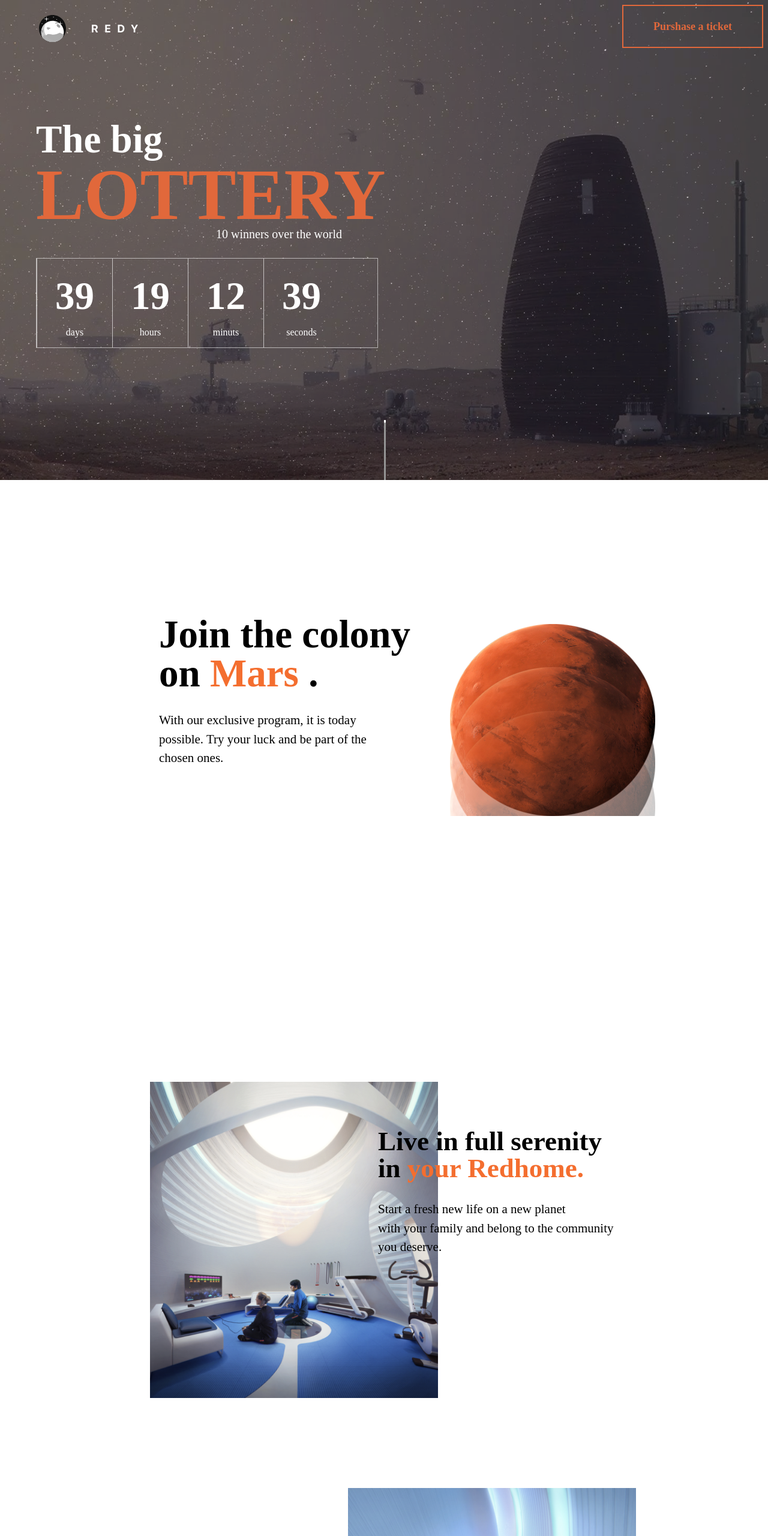
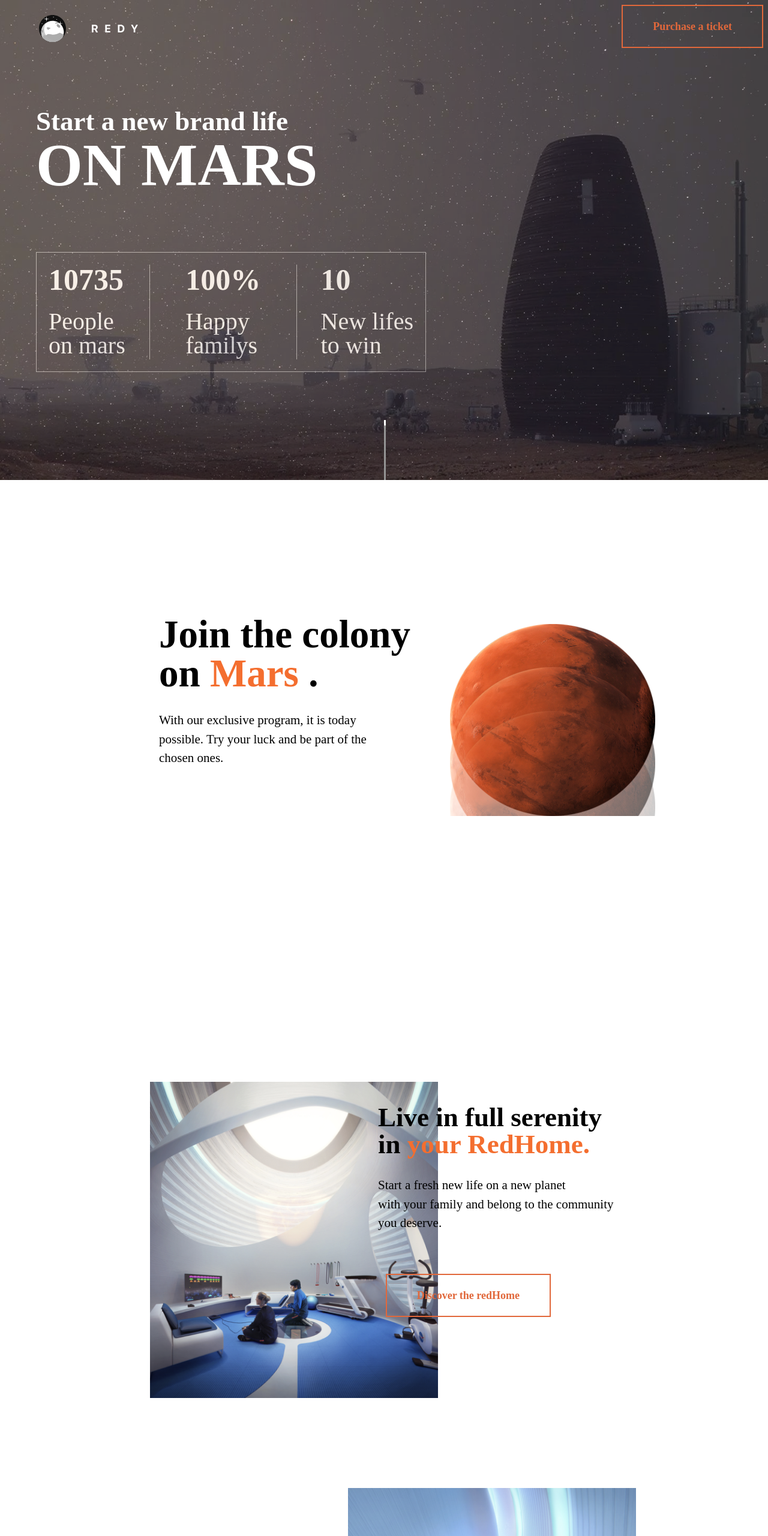
Before and after one commit to kentoje/REDY, a website built with Parcel: page src/index.html in a window 1280 px wide. Shown: the top 2560 px of the page at 60% size. Built offline with nearby package versions, Linux system fonts and the light colour scheme; files whose address does not match are found by name.

Commit message:
add text and last section

```diff
--- a/src/index.html
+++ b/src/index.html
@@ -24,28 +24,24 @@
           <li><a href="#">Contact</a></li>
         </ul> -->
       </nav>
-      <a href="#" class="purshaseButton">Purshase a ticket</a>
+      <a href="#" class="purshaseButton">Purchase a ticket</a>
     </header>
     <div class="quote">
-      <h1 class="quote__hero">The big<br> <span class="pink">lottery</span><br></h1>
-      <h1 class="quote__little">10 winners over the world</span><br></h1>
+      <h1 class="quote__hero">Start a new brand life <br> <span class="pink"> on Mars</span><br>
+      </h1>
     </div>
-    <div id="clockdiv" class="timer">
-      <div class="timer__container">
-        <span class="days"></span>
-        <div class="smalltext">days</div>
+    <div class="numbers">
+      <div class="numbers__container">
+        <h1 class="numbers__container--number">10735</h1>
+        <h3 class="numbers__container--title">People <br>on mars</h3>
       </div>
-      <div class="timer__container">
-        <span class="hours"></span>
-        <div class="smalltext">hours</div>
+      <div class="numbers__container">
+        <h1 class="numbers__container--number">100%</h1>
+        <h3 class="numbers__container--title">Happy <br>familys</h3>
       </div>
-      <div class="timer__container">
-        <span class="minutes"></span>
-        <div class="smalltext">minuts</div>
-      </div>
-      <div class="timer__container">
-        <span class="seconds"></span>
-        <div class="smalltext">seconds</div>
+      <div class="numbers__container">
+        <h1 class="numbers__container--number">10</h1>
+        <h3 class="numbers__container--title">New lifes <br>to win</h3>
       </div>
     </div>
     <img class="hero__img rellax" data-rellax-speed="-8" src="../src/img/hero-marsha-min.jpg" alt="">
@@ -68,9 +64,11 @@
     <img src="../src/img/interior1.png" alt="">
     <div class="thirdSection__container">
       <div class="thirdSection__container--text">
-        <h1>Live in full serenity <br> in <span class="pink">your Redhome.</span> <br></h1>
-        <p>Start a fresh new life on a new planet <br> with your family and belong to the community you deserve.</p>
+        <h1>Live in full serenity <br> in <span class="pink">your RedHome.</span> <br></h1>
+        <p>Start a fresh new life on a new planet <br> with your family and belong to the community you deserve.
+        </p>
       </div>
+      <a href="#" class="redhomeButton"> Discover the redHome</a>
     </div>
   </section>
   <section class="fourthSection">
@@ -85,7 +83,27 @@
     </div>
   </section>
   <section class="fifthSection">
-    <h1 class="fifthSection__text">Try your luck !</h1>
+    <h2 class="fifthSection__lotery">THE BIG LOTERY IN</h2>
+    <div id="clockdiv" class="timer">
+      <div class="timer__container">
+        <span class="days"></span>
+        <div class="smalltext">days</div>
+      </div>
+      <div class="timer__container">
+        <span class="hours"></span>
+        <div class="smalltext">hours</div>
+      </div>
+      <div class="timer__container">
+        <span class="minutes"></span>
+        <div class="smalltext">minutes</div>
+      </div>
+      <div class="timer__container">
+        <span class="seconds"></span>
+        <div class="smalltext">seconds</div>
+      </div>
+    </div>
+    <h2 class="fifthSection__numbers">And already 19 millions tickets sold</h2>
+    <h1 class="fifthSection__text">Try your luck!</h1>
     <a class="fifthSection__button" href="#">Purshase a ticket</a>
   </section>
   <footer class="footer">
--- a/src/scss/global/layout.scss
+++ b/src/scss/global/layout.scss
@@ -32,24 +32,37 @@
   }
 }
 
-// .menu ul {
-//     display: flex;
-//     justify-content: space-around;
-//     padding: 30px;
-//     li {
-//       padding: 8px 60px;
-//       font-weight: bold;
-//       font-size: 17px;
-//     }
-// }
+.numbers {
+  position: absolute;
+  bottom: 180px;
+  left: 60px;
+  width: 650px;
+  height: 200px;
+  display: flex;
+  justify-content: space-between;
+  border: solid 0.5px rgba(255, 255, 255, 0.582);
+  padding: 20px 20px;
+  &__container {
+    &--number{
+      font-size: 50px;
+      font-weight: bold;
+      margin-bottom: 25px;
+    }
+    &--title{
+      font-size: 40px;
+    }
+  }
+}
 
-// .menu li:first-child {
-//   border-right: solid 1px white;
-// }
+.numbers__container:first-child {
+  border-right: rgba(255, 255, 255, 0.582) solid 0.5px;
+  padding-right: 40px;
+}
 
-// .menu li:last-child {
-//   border-left: solid 1px white;
-// }
+.numbers__container:last-child {
+  border-left: rgba(255, 255, 255, 0.582) solid 0.5px;
+  padding-left: 40px;
+}
 
 .purshaseButton {
     font-size: 18px;
@@ -59,7 +72,6 @@
     top: 8px;
     color: black;
     border: #e1683b solid 2px;
-    // background:linear-gradient(#FF4F19, #FF3465);
     padding: 25px 50px;
     color: #e1683b;
   }
@@ -69,17 +81,16 @@
     z-index: 12;
     position: absolute;
     width: 1000px;
-    font-size: 65px;
+    font-size: 45px;
     font-weight: bold;
     height: 480px;
-    top: 200px;
+    top: 180px;
     left: 60px;
     text-align: left;
     overflow-y: scroll;
     .pink {
-      // color: #FF3465;
-      color: #e1683b;
-      font-size: 120px;
+      color: rgb(244, 110, 47)b;
+      font-size: 100px;
       text-transform: uppercase;
     }
     &__hero {
@@ -177,7 +188,7 @@
   &__container {
     position: absolute;
     // background-color: black;
-    top: 200px;
+    top: 160px;
     right: 140px;
     width: 600px;
     color: black;
@@ -193,6 +204,17 @@
         }
       }
     }
+    .redhomeButton{
+      position: absolute;
+      font-size: 18px;
+      font-weight: bold;
+      position: absolute;
+      right: 222px;
+      bottom: -60px;
+      border: #e1683b solid 2px;
+      padding: 25px 50px;
+      color: #e1683b;
+    }
   }
 }
 
@@ -207,7 +229,7 @@ p {
   width: 100vw;
   height: 100vh;
   // background-image: url('../img/stars-min.jpg');
-  color: white;
+  color: rgb(0, 0, 0);
   font-family:'sf_display';
   &__stars {
     width: 100%;
@@ -221,7 +243,8 @@ p {
   }
   &__container {
     position: absolute;
-    background-color: black;
+    // background-color: black;
+    border: #e1683b solid 0.5px;
     top: 200px;
     left: 250px;
     &--text {
@@ -243,7 +266,7 @@ p {
   color: white;
   font-family:'sf_display';
   width: 100vw;
-  height: 50vh;
+  height: 100vh;
   background-color:#e1683b;
   position: relative;
   text-align: center;
@@ -252,10 +275,10 @@ p {
     font-size: 38px;
     font-weight: bold;
     text-align: center;
-    margin-top: 120px;
+    margin-top: 80px;
   }
   &__button {
-    color: black;
+    color: #e1683b;
     font-size: 18px;
     font-weight: bold;
     background-color: white;
@@ -265,6 +288,18 @@ p {
     padding-top: 35px;
     height: 90px;
     margin-left: calc(50% - 130px);
+  }
+  &__lotery {
+    font-size: 100px;
+    font-weight: bold;
+    text-align: center;
+    margin-top: 50px;
+  }
+  &__numbers {
+    font-size: 30px;
+    font-weight: bold;
+    text-align: center;
+    margin-top: 200px;
   }
 }
 
--- a/src/scss/global/timer.scss
+++ b/src/scss/global/timer.scss
@@ -3,8 +3,8 @@
 .timer{
   z-index: 14;
   position: absolute;
-  left: 60px;;
-  top: 430px;
+  left: calc( 50% - 285px);
+  top: 170px;
 	color: white;
 	font-weight: 100;
 	text-align: center;
```
